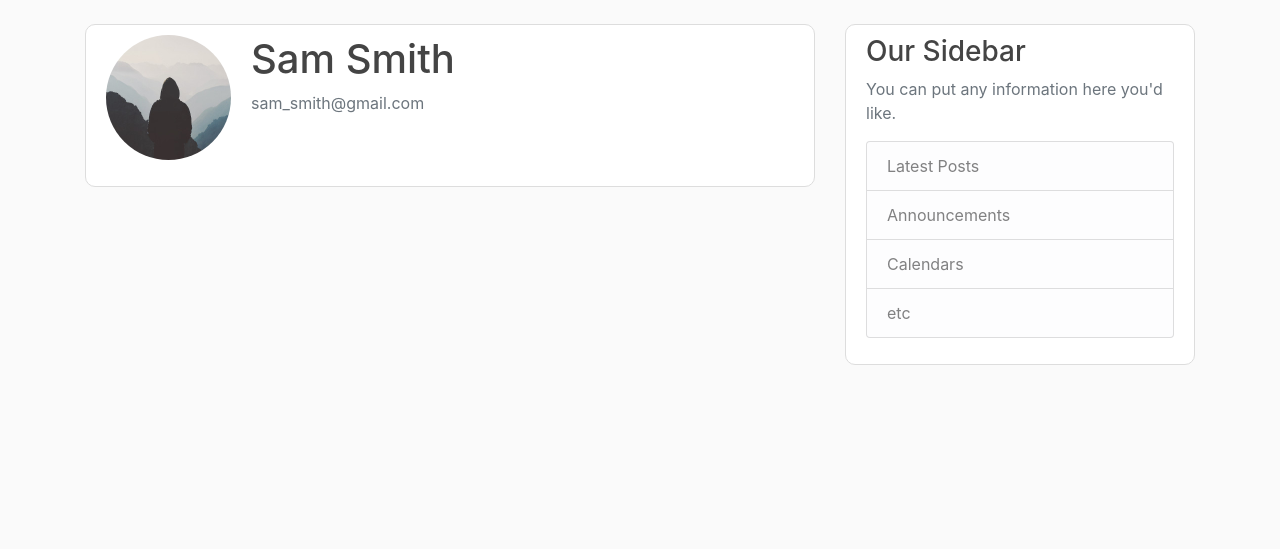
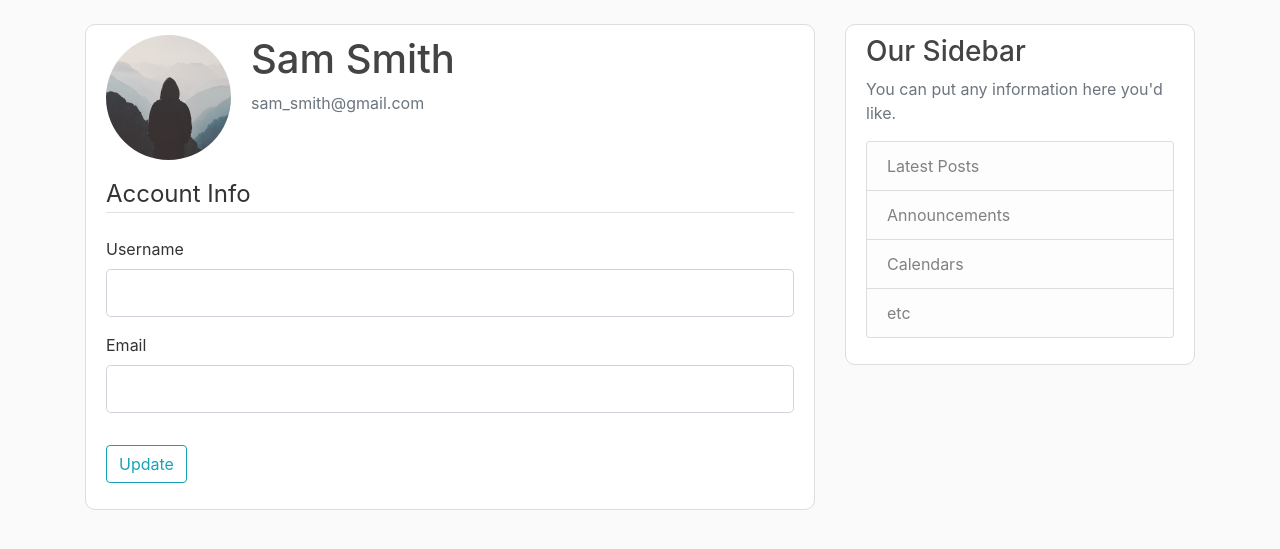
Before and after one commit to nurdinaffandidev/Blog_Flask, a Flask app: page /account in a window 1280 px wide. Shown: the part 56-605 px from the top of the page. Run offline with Flask 3, Linux system fonts and the light colour scheme; a user stored in the database is signed in; some libraries are stand-ins or nearby versions.

Commit message:
feat[user_account]: add update user account form to account template

```diff
--- a/flask_blog/templates/account.html
+++ b/flask_blog/templates/account.html
@@ -8,6 +8,42 @@
                 <p class="text-secondary">{{ current_user.email }}</p>
             </div>
         </div>
-        <!-- FORM HERE -->
+        <form method="POST" action="">
+            {{ form.hidden_tag() }}  <!-- adds csrf token -->
+            <fieldset class="form-group">
+                <legend class="border-bottom mb-4">Account Info</legend>
+                <div class="form-group">
+                    {{ form.username.label(class="form-control-label") }}
+                    <!-- handling error and feedback on invalid field input -->
+                    {% if form.username.errors %}
+                      {{ form.username(class="form-control form-control-lg is-invalid") }}
+                      <div class="invalid-feedback">
+                          {% for error in form.username.errors %}
+                            <span>{{ error }}</span>
+                          {% endfor %}
+                      </div>
+                    {% else %}
+                      {{ form.username(class="form-control form-control-lg") }}
+                    {% endif %}
+                </div>
+                <div class="form-group">
+                    {{ form.email.label(class="form-control-label") }}
+                    <!-- handling error and feedback on invalid field input -->
+                    {% if form.email.errors %}
+                      {{ form.email(class="form-control form-control-lg is-invalid") }}
+                      <div class="invalid-feedback">
+                          {% for error in form.email.errors %}
+                            <span>{{ error }}</span>
+                          {% endfor %}
+                      </div>
+                    {% else %}
+                      {{ form.email(class="form-control form-control-lg") }}
+                    {% endif %}
+                </div>
+            </fieldset>
+            <div class="form-group">
+                {{ form.submit(class="btn btn-outline-info") }}
+            </div>
+        </form>
     </div>
 {% endblock content %}
```
